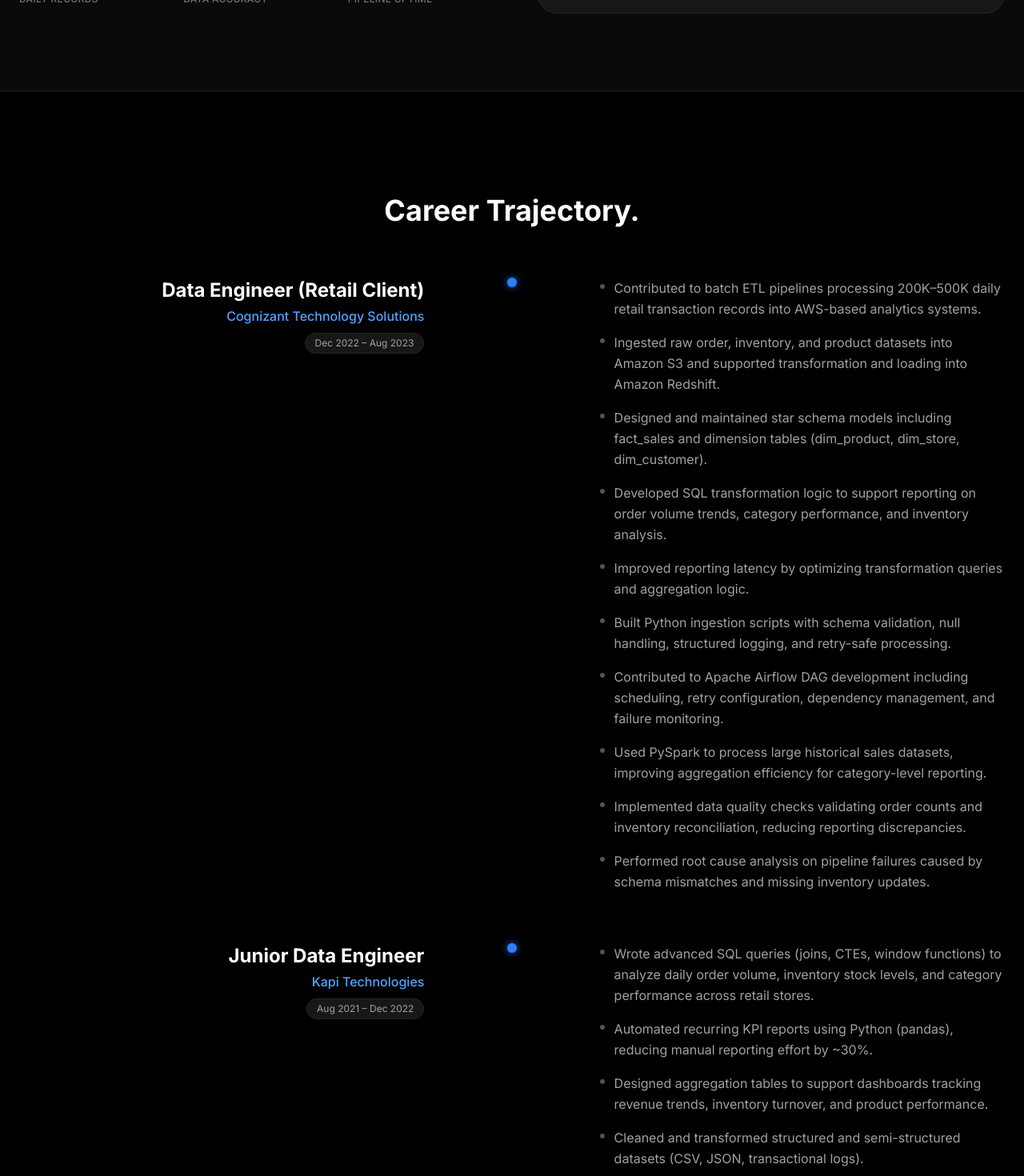
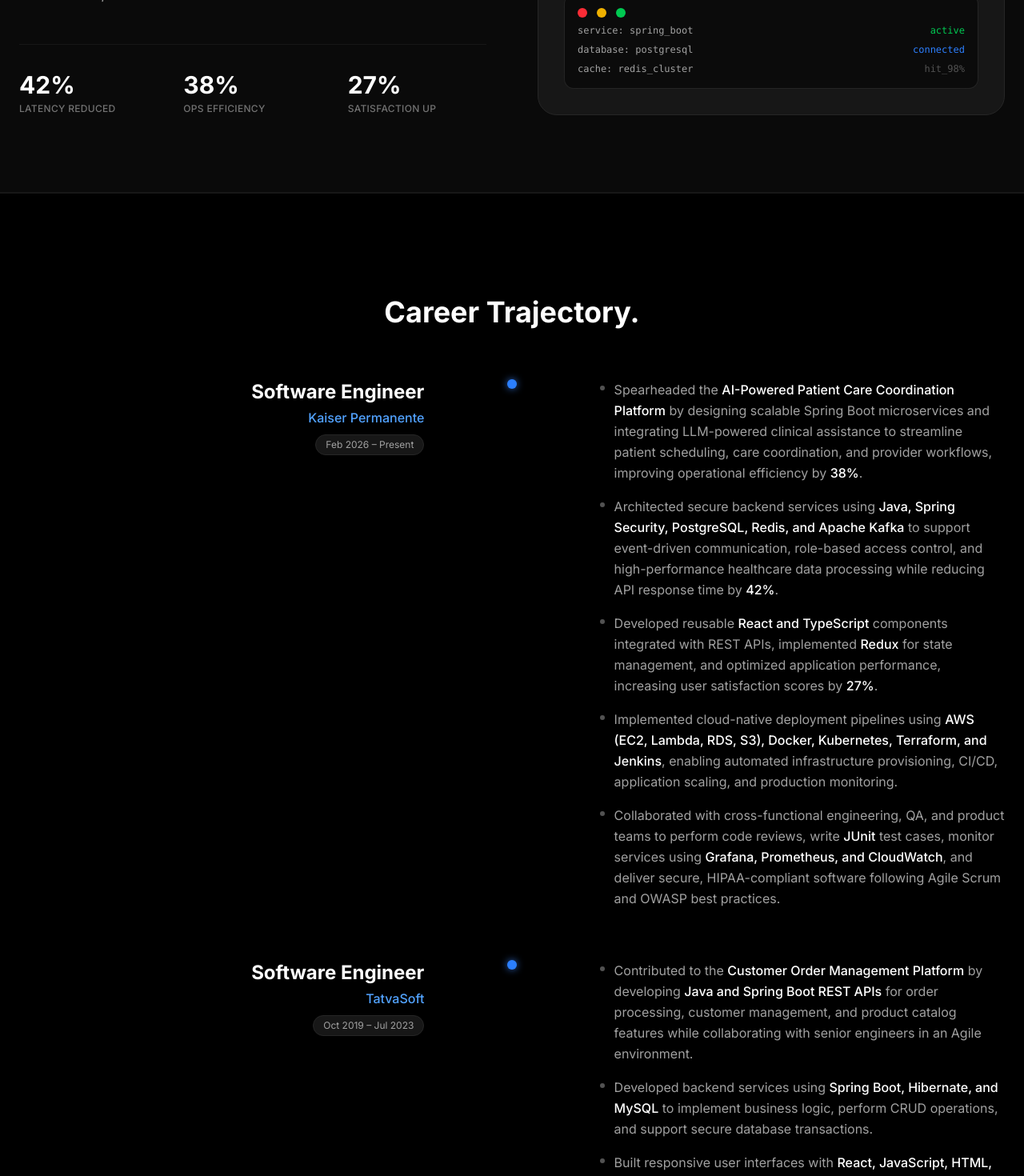
Before and after one commit to deekshith8900/Deekshith_portfolio, a Next.js app: page / in a window 1280 px wide. Shown: the part 1280-2750 px from the top of the page at 80% size. Built offline with nearby package versions, Linux system fonts and the light colour scheme.

Commit message:
Update portfolio content to Software Engineer from new resume PDF

```diff
--- a/app/layout.tsx
+++ b/app/layout.tsx
@@ -7,8 +7,8 @@
 const inter = Inter({ subsets: ["latin"] });
 
 export const metadata: Metadata = {
-  title: "Deekshith Alampally | Data Engineer",
-  description: "Data Engineer specializing in scalable ETL pipelines, SQL warehousing, and production-grade data systems.",
+  title: "Deekshith Alampally | Software Engineer",
+  description: "Software Engineer specializing in scalable, cloud-native applications, microservices, REST APIs, and full-stack development.",
 };
 
 export default function RootLayout({
--- a/components/About.tsx
+++ b/components/About.tsx
@@ -7,9 +7,9 @@
 const { about } = portfolioData;
 
 const stats = [
-    { label: "Daily Records", value: "500K+" },
-    { label: "Data Accuracy", value: "99.9%" },
-    { label: "Pipeline Uptime", value: "100%" },
+    { label: "Latency Reduced", value: "42%" },
+    { label: "Ops Efficiency", value: "38%" },
+    { label: "Satisfaction Up", value: "27%" },
 ];
 
 export default function About() {
@@ -49,7 +49,7 @@
                     >
                         {/* Abstract Code Visualization / Placeholder for Image */}
                         <div className="absolute inset-0 flex items-center justify-center text-neutral-800 font-mono text-9xl font-bold opacity-20 select-none">
-                            ETL
+                            API
                         </div>
                         <div className="absolute bottom-8 left-8 right-8">
                             <div className="p-4 rounded-xl bg-black/50 backdrop-blur-md border border-white/10">
@@ -60,16 +60,16 @@
                                 </div>
                                 <div className="space-y-2 font-mono text-xs text-neutral-400">
                                     <div className="flex justify-between">
-                                        <span>origin: aws_s3</span>
+                                        <span>service: spring_boot</span>
                                         <span className="text-green-500">active</span>
                                     </div>
                                     <div className="flex justify-between">
-                                        <span>transform: apache_spark</span>
-                                        <span className="text-blue-500">processing</span>
+                                        <span>database: postgresql</span>
+                                        <span className="text-blue-500">connected</span>
                                     </div>
                                     <div className="flex justify-between">
-                                        <span>destination: snowflake</span>
-                                        <span className="text-neutral-600">waiting</span>
+                                        <span>cache: redis_cluster</span>
+                                        <span className="text-neutral-600">hit_98%</span>
                                     </div>
                                 </div>
                             </div>
--- a/components/Contact.tsx
+++ b/components/Contact.tsx
@@ -3,7 +3,6 @@
 
 import { motion } from "framer-motion";
 import { portfolioData } from "@/data/portfolio-data";
-import { Mail, Linkedin, Github } from "lucide-react";
 
 const { contact } = portfolioData;
 
@@ -35,10 +34,10 @@
                     viewport={{ once: true }}
                 >
                     <h2 className="text-5xl md:text-7xl font-bold text-white tracking-tight mb-8">
-                        Let's Build.
+                        Let&apos;s Build.
                     </h2>
                     <p className="text-xl text-neutral-400 mb-12">
-                        I'm ready to bring my data engineering expertise to your team.
+                        I&apos;m ready to bring my software engineering expertise to your team.
                         Open to full-time roles in the United States.
                     </p>
 
--- a/components/Hero.tsx
+++ b/components/Hero.tsx
@@ -35,7 +35,7 @@
                     </div>
 
                     <h1 className="text-5xl md:text-8xl font-bold tracking-tight mb-8">
-                        <span className="block text-white">Data Engineer.</span>
+                        <span className="block text-white">Software Engineer.</span>
                         <span className="block bg-gradient-to-r from-blue-400 via-indigo-400 to-purple-400 bg-clip-text text-transparent animate-text-gradient bg-300%">
                             Building Scale.
                         </span>
--- a/components/Skills.tsx
+++ b/components/Skills.tsx
@@ -43,9 +43,10 @@
 
                     <div className="md:w-2/3">
                         <SkillGroup title="Languages" skills={skills.languages} delay={0} />
-                        <SkillGroup title="Data Engineering & Streaming" skills={skills.dataEngineering} delay={0.1} />
-                        <SkillGroup title="Cloud & Databases" skills={skills.cloudDb} delay={0.2} />
-                        <SkillGroup title="Tools & Visualization" skills={skills.tools} delay={0.3} />
+                        <SkillGroup title="Frameworks & Libraries" skills={skills.frameworks} delay={0.1} />
+                        <SkillGroup title="Cloud & DevOps" skills={skills.cloudDevops} delay={0.2} />
+                        <SkillGroup title="Databases" skills={skills.databases} delay={0.3} />
+                        <SkillGroup title="Tools & Testing" skills={skills.tools} delay={0.4} />
                     </div>
                 </div>
             </div>
--- a/data/portfolio-data.ts
+++ b/data/portfolio-data.ts
@@ -1,85 +1,79 @@
 
 export const portfolioData = {
   hero: {
-    headline: "Data Engineer. Building Scalable, Production-Grade Data Platforms.",
-    subHeadline: "Data Engineer with 2 years of experience building batch ETL pipelines in retail analytics environments. Experienced in AWS-based data workflows (S3, Redshift), Apache Airflow orchestration, and PySpark transformations.",
+    headline: "Software Engineer. Building Scalable, Cloud-Native Applications.",
+    subHeadline: "Software Engineer with 4+ years of experience designing and developing scalable, cloud-native applications using Java, Spring Boot, React, TypeScript, and SQL. Experienced in microservices, secure backend services, and cloud platforms.",
     cta: "Download Resume",
     ctaLink: "/deekshithalampally_resume.pdf",
   },
   about: {
     title: "About Me",
-    content: "Data Engineer with 2 years of experience building batch ETL pipelines in retail analytics environments. Experienced in AWS-based data workflows (S3, Redshift), Apache Airflow orchestration, and PySpark transformations. Strong foundation in dimensional data modeling, SQL performance optimization, and data quality validation to support scalable reporting systems.",
+    content: "Software Engineer with 4+ years of experience designing and developing scalable, cloud-native applications using Java, Spring Boot, React, TypeScript, and SQL. Experienced in building microservices, REST APIs, event-driven systems, and secure backend services while working with AWS, Docker, Kubernetes, Terraform, and CI/CD pipelines. Proficient in developing full-stack applications, integrating AI/LLM-powered features, optimizing application performance, and working with PostgreSQL, MySQL, MongoDB, and Redis. Skilled in Agile Scrum, system design, automated testing, and production monitoring using Grafana, Prometheus, and CloudWatch.",
   },
   experience: [
     {
-      company: "Cognizant Technology Solutions",
-      role: "Data Engineer (Retail Client)",
-      period: "Dec 2022 – Aug 2023",
+      company: "Kaiser Permanente",
+      role: "Software Engineer",
+      period: "Feb 2026 – Present",
       description: [
-        "Contributed to batch ETL pipelines processing 200K–500K daily retail transaction records into AWS-based analytics systems.",
-        "Ingested raw order, inventory, and product datasets into Amazon S3 and supported transformation and loading into Amazon Redshift.",
-        "Designed and maintained star schema models including fact_sales and dimension tables (dim_product, dim_store, dim_customer).",
-        "Developed SQL transformation logic to support reporting on order volume trends, category performance, and inventory analysis.",
-        "Improved reporting latency by optimizing transformation queries and aggregation logic.",
-        "Built Python ingestion scripts with schema validation, null handling, structured logging, and retry-safe processing.",
-        "Contributed to Apache Airflow DAG development including scheduling, retry configuration, dependency management, and failure monitoring.",
-        "Used PySpark to process large historical sales datasets, improving aggregation efficiency for category-level reporting.",
-        "Implemented data quality checks validating order counts and inventory reconciliation, reducing reporting discrepancies.",
-        "Performed root cause analysis on pipeline failures caused by schema mismatches and missing inventory updates."
+        "Spearheaded the **AI-Powered Patient Care Coordination Platform** by designing scalable Spring Boot microservices and integrating LLM-powered clinical assistance to streamline patient scheduling, care coordination, and provider workflows, improving operational efficiency by **38%**.",
+        "Architected secure backend services using **Java, Spring Security, PostgreSQL, Redis, and Apache Kafka** to support event-driven communication, role-based access control, and high-performance healthcare data processing while reducing API response time by **42%**.",
+        "Developed reusable **React and TypeScript** components integrated with REST APIs, implemented **Redux** for state management, and optimized application performance, increasing user satisfaction scores by **27%**.",
+        "Implemented cloud-native deployment pipelines using **AWS (EC2, Lambda, RDS, S3), Docker, Kubernetes, Terraform, and Jenkins**, enabling automated infrastructure provisioning, CI/CD, application scaling, and production monitoring.",
+        "Collaborated with cross-functional engineering, QA, and product teams to perform code reviews, write **JUnit** test cases, monitor services using **Grafana, Prometheus, and CloudWatch**, and deliver secure, HIPAA-compliant software following Agile Scrum and OWASP best practices."
       ]
     },
     {
-      company: "Kapi Technologies",
-      role: "Junior Data Engineer",
-      period: "Aug 2021 – Dec 2022",
+      company: "TatvaSoft",
+      role: "Software Engineer",
+      period: "Oct 2019 – Jul 2023",
       description: [
-        "Wrote advanced SQL queries (joins, CTEs, window functions) to analyze daily order volume, inventory stock levels, and category performance across retail stores.",
-        "Automated recurring KPI reports using Python (pandas), reducing manual reporting effort by ~30%.",
-        "Designed aggregation tables to support dashboards tracking revenue trends, inventory turnover, and product performance.",
-        "Cleaned and transformed structured and semi-structured datasets (CSV, JSON, transactional logs).",
-        "Improved query performance through indexing and query restructuring, reducing report generation time.",
-        "Built Power BI dashboards enabling stakeholders to monitor sales and inventory metrics at regional and store levels.",
-        "Collaborated with business stakeholders to define KPIs and validate sales and inventory reporting accuracy."
+        "Contributed to the **Customer Order Management Platform** by developing **Java and Spring Boot REST APIs** for order processing, customer management, and product catalog features while collaborating with senior engineers in an Agile environment.",
+        "Developed backend services using **Spring Boot, Hibernate, and MySQL** to implement business logic, perform CRUD operations, and support secure database transactions.",
+        "Built responsive user interfaces with **React, JavaScript, HTML, and CSS**, improving page responsiveness and increasing user task completion efficiency by **25%**.",
+        "Integrated **RESTful APIs** with frontend components, validated request and response data, and resolved functional issues, reducing application defects by **30%** during testing.",
+        "Wrote **SQL queries, stored procedures, and database updates** for MySQL, improving data retrieval performance by **20%** while maintaining data consistency.",
+        "Assisted in deploying application builds using **Git, Maven, Jenkins, and Docker**, supporting CI/CD workflows and decreasing deployment time by **35%**.",
+        "Participated in unit testing with **JUnit**, API validation using **Postman**, and defect tracking through **Jira** to ensure reliable software releases and maintain code quality.",
+        "Collaborated with cross-functional teams during sprint planning, code reviews, and daily stand-ups while following **Agile Scrum**, version control best practices, and secure coding standards."
       ]
     }
   ],
   projects: [
     {
-      title: "Production-Grade ELT Pipeline",
-      problem: "Need for a resilient data ingestion system capable of handling API failures and ensuring zero data loss during high-volume loads.",
-      solution: "Built an end-to-end Airflow-orchestrated ELT pipeline ingesting API data into object storage and PostgreSQL.",
-      techStack: ["Python", "Apache Airflow", "Docker", "PostgreSQL", "MinIO"],
+      title: "Cloud Cost Optimization Dashboard",
+      problem: "Needed visibility and cost governance for complex cloud infrastructure budgets.",
+      solution: "Built cloud usage analytics using AWS Cost Explorer API, Amazon Athena, and Amazon QuickSight to monitor infrastructure spending, analyze resource utilization trends, optimize cloud costs, and support data-driven financial decision-making.",
+      techStack: ["Python", "AWS Athena", "QuickSight", "EventBridge", "Amazon SNS"],
       outcomes: [
-        "Built an end-to-end Airflow-orchestrated ELT pipeline ingesting API data into object storage and PostgreSQL.",
-        "Designed dimensional data models (fact and dimension tables) to support analytics-ready reporting.",
-        "Implemented idempotent loading logic to handle pipeline retries, historical backfills, and failure recovery without duplication.",
-        "Integrated pagination handling, rate-limit management, structured logging, and retry mechanisms for reliable ingestion.",
-        "Containerized the platform using Docker to simulate a production-style data architecture."
+        "Built cloud usage analytics using **AWS Cost Explorer API, Amazon Athena, and Amazon QuickSight** to monitor infrastructure spending.",
+        "Analyzed resource utilization trends, optimized cloud costs, and supported data-driven financial decision-making.",
+        "Automated cost reporting and budget alerts using **AWS EventBridge and Amazon SNS** notifications, enabling proactive cost governance."
       ],
       link: "#"
     },
     {
-      title: "YouTube Analytics Data Warehouse",
-      problem: "Content performance data was fragmented across API endpoints, making trend analysis impossible.",
-      solution: "Automated extraction of YouTube channel performance metrics using Python and REST APIs.",
-      techStack: ["Python", "SQL", "YouTube Data API", "Tableau"],
+      title: "API Gateway & Service Mesh Implementation",
+      problem: "Fragmentation of API routing, authentication, and secure service-to-service communication.",
+      solution: "Configured Kong API Gateway for API routing, authentication, and rate limiting across microservices. Implemented secure service-to-service communication using Istio Service Mesh with traffic management and observability.",
+      techStack: ["Kong API Gateway", "Istio Service Mesh", "Kubernetes", "Docker", "mTLS"],
       outcomes: [
-        "Automated extraction of YouTube channel performance metrics using Python and REST APIs.",
-        "Designed SQL-based warehouse schema tracking views, impressions, CTR, watch time, and subscriber growth.",
-        "Built transformation pipelines enabling trend analysis and content performance insights.",
-        "Developed Tableau dashboards for visualization and stakeholder reporting."
+        "Configured **Kong API Gateway** for API routing, authentication, and rate limiting across microservices.",
+        "Ensured secure API exposure, high availability, centralized policy enforcement, and scalable traffic management.",
+        "Implemented secure service-to-service communication using **Istio Service Mesh** with traffic management and observability, enabling mutual TLS (mTLS), intelligent traffic routing, fault tolerance, and distributed tracing."
       ],
       link: "#"
     }
   ],
   skills: {
-    languages: ["Python", "SQL"],
-    dataEngineering: ["ETL/ELT", "Incremental Loads", "Data Validation", "Star Schema Modeling", "Batch Processing", "Apache Airflow", "PySpark"],
-    cloudDb: ["AWS (S3, Redshift, EC2, Lambda)", "PostgreSQL", "MySQL", "SQL Server"],
-    tools: ["Docker", "Git", "Jira", "Tableau", "Power BI"]
+    languages: ["Java", "Python", "JavaScript", "TypeScript", "SQL"],
+    frameworks: ["Spring Boot", "Hibernate", "Node.js", "Express.js", "React", "Redux", "REST APIs"],
+    cloudDevops: ["AWS (EC2, S3, Lambda, RDS)", "Docker", "Kubernetes", "Terraform", "Jenkins", "CI/CD", "Git"],
+    databases: ["PostgreSQL", "MySQL", "MongoDB", "Redis"],
+    tools: ["JUnit", "Jest", "Postman", "Maven", "Jira", "Grafana", "Prometheus", "CloudWatch"]
   },
   contact: {
-    email: "deekshithalampally@gmail.com",
+    email: "deekshithalampally3@gmail.com",
     linkedin: "https://www.linkedin.com/in/deekshith-alampally-1b8294174",
     github: "https://github.com/deekshith8900"
   }
```
Also changed, not shown: components/Experience.tsx (+8 -1 lines), components/Projects.tsx (+11 -2 lines), 2 other files (tests, documents, lock files or other folders).
